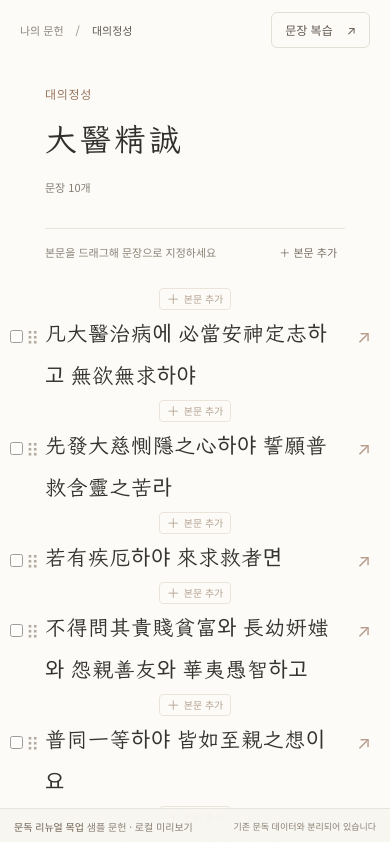
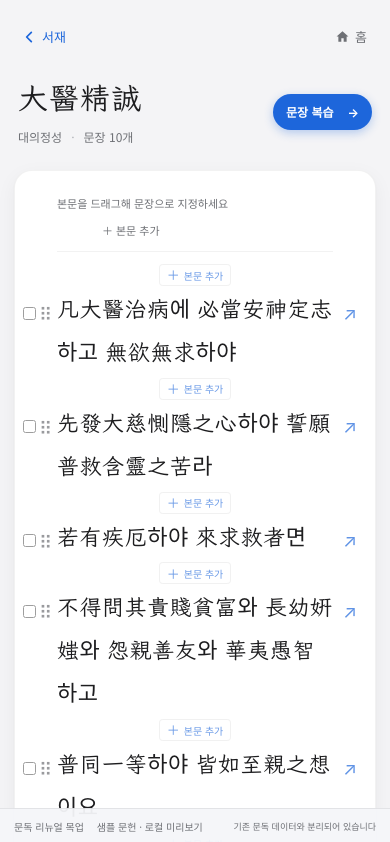
Before and after one commit to river11456/mundok, a website built with Vite: page design/prototypes/sentence-blocks/index.html in a window 390 px wide. Shown: the top 842 px of the page. Built offline with nearby package versions, Linux system fonts and the light colour scheme; a web font is replaced by a local one.

Commit message:
Preserve Mundok visual identity in sentence block prototype

```diff
--- a/design/prototypes/sentence-blocks/main.ts
+++ b/design/prototypes/sentence-blocks/main.ts
@@ -15,7 +15,7 @@ import { acquireEditingSession } from '../../../src/storage/editing-session';
 import { USER_DOCS_KEY, loadUserDocs } from '../../../src/user-docs';
 import { V3_COLLECTIONS_KEY } from '../../../src/collections';
 import { V3_PREFS_KEY, V3_SESSION_KEY } from '../../../src/migrate-v1';
-import { esc } from '../../../src/render-shared';
+import { esc, backBtn, homeBtn } from '../../../src/render-shared';
 import type { CardJSON } from '../../../src/types';
 import { designateRange, insertBlock, mergeBlocks, moveBlock } from './model';
 import daeyi from '../../../catalog/대의정성.json';
@@ -159,25 +159,11 @@ function renderDocument(): void {
   if (!doc) { library(); return; }
   const blocks = doc.levels.sentence ?? [];
   document.body.classList.add('pb-document');
-  app.innerHTML = `<div class="pb-layout">
-    <aside class="pb-sidebar" aria-label="문헌 탐색">
-      <button class="pb-brand" data-pb="library" aria-label="문독 라이브러리"><span class="kai">文讀</span><span>한문 학습 노트</span></button>
-      <button class="pb-library-link" data-pb="library"><span aria-hidden="true">←</span> 라이브러리</button>
-      <div class="pb-sidebar-label">나의 문헌</div>
-      <nav class="pb-doc-list">${DOCS.map(item => `<button data-pb="document" data-id="${esc(item.id)}" ${item.id === doc.id ? 'aria-current="page"' : ''}><span class="pb-doc-icon" aria-hidden="true">▤</span><span>${esc(item.sub || item.title)}</span></button>`).join('')}</nav>
-      <div class="pb-sidebar-bottom"><span class="pb-save-dot"></span>이 기기에 저장됨</div>
-    </aside>
-    <div class="pb-main">
-      <header class="pb-header">
-        <nav class="pb-breadcrumb" aria-label="현재 문헌"><button data-pb="library">나의 문헌</button><span>/</span><span>${esc(doc.sub)}</span></nav>
-        <button class="pb-review" data-pb="review" ${blocks.length ? '' : 'disabled'}>문장 복습 <span aria-hidden="true">↗</span></button>
-      </header>
-      <div class="pb-workspace">
-        <section class="pb-title-row"><div class="pb-document-title"><p class="pb-eyebrow">${esc(doc.sub)}</p><h1>${esc(doc.title)}</h1><p class="pb-subtitle">문장 ${blocks.length}개</p></div></section>
-        <div class="pb-toolbar"><span id="pb-selection-label">본문을 드래그해 문장으로 지정하세요</span><div class="pb-tools"><button class="pb-tool" data-pb="clear" id="pb-clear" hidden>선택 해제</button><button class="pb-tool pb-merge" data-pb="merge" id="pb-merge" hidden>합치기</button><button class="pb-tool pb-undo" data-pb="undo" ${histories.get(doc.id)?.length ? '' : 'disabled'} aria-label="블록 작업 실행 취소" title="실행 취소 (⌘/Ctrl+Z)">↶</button><button class="pb-tool" data-pb="add" data-index="${blocks.length}">＋ 본문 추가</button></div></div>
-        <main class="pb-sheet" aria-label="문헌 본문"><div id="pb-blocks">${blocks.map((card, i) => `${gap(i)}<article class="pb-block" data-block="${esc(card.id)}"><div class="pb-block-tools"><input type="checkbox" class="pb-check" aria-label="${i + 1}번 블록 선택" ${selected.has(card.id) ? 'checked' : ''}><button class="pb-grip" aria-label="${i + 1}번 블록 이동, 방향키로도 이동 가능">⠿</button></div><div class="pb-source">${esc(card.text)}</div><button class="pb-open" data-pb="study" data-id="${esc(card.id)}" aria-label="문장 열기" title="문장 열기">↗</button></article>`).join('')}${gap(blocks.length)}</div><div class="pb-sheet-end">${blocks.length ? '文讀' : '＋ 본문 추가로 첫 문장을 써 보세요'}</div></main>
-      </div>
-    </div>
+  app.innerHTML = `<div class="pb-workspace">
+    <header class="pb-header">${backBtn('서재')} ${homeBtn()}</header>
+    <section class="pb-title-row"><div class="pb-document-title"><h1 class="hanja">${esc(doc.title)}</h1><p>${esc(doc.sub)}<span>·</span>문장 ${blocks.length}개</p></div><button class="btn-primary pb-review" data-pb="review" ${blocks.length ? '' : 'disabled'}>문장 복습 <span aria-hidden="true">→</span></button></section>
+    <main class="pb-sheet" aria-label="문헌 본문"><div class="pb-toolbar"><span id="pb-selection-label">본문을 드래그해 문장으로 지정하세요</span><div class="pb-tools"><button class="pb-tool" data-pb="clear" id="pb-clear" hidden>선택 해제</button><button class="pb-tool pb-merge" data-pb="merge" id="pb-merge" hidden>합치기</button><button class="pb-tool pb-undo" data-pb="undo" ${histories.get(doc.id)?.length ? '' : 'disabled'} aria-label="블록 작업 실행 취소" title="실행 취소 (⌘/Ctrl+Z)">↶</button><button class="pb-tool" data-pb="add" data-index="${blocks.length}">＋ 본문 추가</button></div></div>
+      <div id="pb-blocks">${blocks.map((card, i) => `${gap(i)}<article class="pb-block" data-block="${esc(card.id)}"><div class="pb-block-tools"><input type="checkbox" class="pb-check" aria-label="${i + 1}번 블록 선택" ${selected.has(card.id) ? 'checked' : ''}><button class="pb-grip" aria-label="${i + 1}번 블록 이동, 방향키로도 이동 가능">⠿</button></div><div class="pb-source hanja">${esc(card.text)}</div><button class="pb-open" data-pb="study" data-id="${esc(card.id)}" aria-label="문장 열기" title="문장 열기">↗</button></article>`).join('')}${gap(blocks.length)}</div><div class="pb-sheet-end kai">${blocks.length ? '文讀' : '＋ 본문 추가로 첫 문장을 써 보세요'}</div></main>
   </div>`;
   updateSelectionToolbar();
 }
@@ -254,7 +240,6 @@ function setupPrototype(): void {
       event.stopImmediatePropagation();
       switch (own.dataset.pb) {
         case 'library': library(); break;
-        case 'document': openDocument(own.dataset.id!); break;
         case 'review': if (cards()[0]) openSentence(cards()[0].id, true); break;
         case 'study': openSentence(own.dataset.id!); break;
         case 'add': openAdd(Number(own.dataset.index)); break;
@@ -267,6 +252,7 @@ function setupPrototype(): void {
     if (existing) {
       const action = existing.dataset.action;
       if (action === 'open-doc' || action === 'overlay-ref') { event.stopImmediatePropagation(); openDocument(existing.dataset.arg!); }
+      else if (action === 'nav-back' && document.body.classList.contains('pb-document')) { event.stopImmediatePropagation(); library(); }
       else if (action === 'nav-home') { event.stopImmediatePropagation(); library(); }
       else if (action === 'nav-back' && S.scr === 'study' && !S.navStack.length) { event.stopImmediatePropagation(); openDocument(S.docId!); }
       else if (action === 'resume') { event.stopImmediatePropagation(); openDocument(S.docId ?? DOCS[0].id); }
--- a/design/prototypes/sentence-blocks/prototype.css
+++ b/design/prototypes/sentence-blocks/prototype.css
@@ -1,107 +1,79 @@
 @source "./main.ts";
 
-/* Prototype-only palette; production tokens remain unchanged. */
-body { --accent: #ad6953; --accent-deep: #934c38; --accent-deeper: #783e2e; padding-bottom: 48px; }
-body.pb-document { display: block; padding: 0 0 36px; background: #fcfbf8; color: #35332f; }
+/* Keep production colors, font classes and shared navigation controls. */
+body { padding-bottom: 48px; }
+body.pb-document { display: block; padding: 28px 32px 68px; background: var(--bg); color: var(--ink); }
 body.pb-document #app { display: block; }
-.pb-layout { min-height: calc(100dvh - 36px); }
-.pb-sidebar { position: fixed; inset: 0 auto 36px 0; width: 212px; padding: 38px 18px 24px; background: #f2f0eb; border-right: 1px solid #e9e6df; display: flex; flex-direction: column; }
-.pb-brand { display: flex; flex-direction: column; align-items: flex-start; gap: 12px; padding: 0 14px; text-align: left; }
-.pb-brand .kai { font-size: 30px; letter-spacing: 5px; }
-.pb-brand>span:last-child { color: #77736c; font-size: 10px; letter-spacing: -.1px; }
-.pb-library-link { display: flex; gap: 10px; align-items: center; padding: 10px 14px; margin-top: 44px; color: #625e57; text-align: left; font-size: 12px; border-radius: 6px; }
-.pb-library-link:hover { background: #e9e6de; }
-.pb-sidebar-label { padding: 32px 14px 12px; color: #827c73; font-size: 10px; letter-spacing: .08em; }
-.pb-doc-list { display: flex; flex-direction: column; flex: 1; min-height: 0; overflow-y: auto; gap: 5px; }
-.pb-doc-list button { flex-shrink: 0; display: flex; align-items: center; gap: 10px; padding: 11px 13px; text-align: left; color: #6d685f; border-radius: 6px; font-size: 13px; }
-.pb-doc-list button:hover { background: #eae7e0; }
-.pb-doc-list button[aria-current] { color: #8b4835; background: #e9e2d8; font-weight: 550; }
-.pb-doc-icon { font-size: 17px; opacity: .7; }
-.pb-sidebar-bottom { margin-top: auto; padding: 20px 14px 0; display: flex; gap: 7px; align-items: center; font-size: 10px; color: #827c73; }
-.pb-save-dot { width: 4px; height: 4px; background: #7b8d70; border-radius: 50%; }
-.pb-main { margin-left: 212px; }
-.pb-header { height: 68px; padding: 0 36px; display: flex; align-items: center; justify-content: space-between; gap: 20px; }
-.pb-breadcrumb { display: flex; align-items: center; gap: 12px; font-size: 11px; color: #8a847b; }
-.pb-breadcrumb span:last-child { color: #5e5951; }
-.pb-breadcrumb button:hover { color: var(--accent-deep); }
-.pb-review { display: flex; align-items: center; gap: 14px; font-size: 12px; color: #62584e; padding: 8px 13px; border: 1px solid #e4dfd6; border-radius: 6px; background: #fcfbf8; }
-.pb-review:hover:not(:disabled) { color: var(--accent-deep); border-color: #bba596; background: #f5f1e9; }
+.pb-workspace { width: 100%; max-width: 960px; margin: 0 auto; }
+.pb-header { display: flex; align-items: center; justify-content: space-between; gap: 16px; }
+.pb-title-row { display: flex; align-items: center; justify-content: space-between; gap: 24px; padding: 34px 8px 26px; }
+.pb-document-title h1 { font-size: 38px; letter-spacing: .035em; line-height: 1.4; }
+.pb-document-title p { color: var(--sub); font-size: 12px; margin-top: 8px; }
+.pb-document-title p span { margin: 0 9px; color: var(--faint); }
+.pb-review { display: flex; align-items: center; gap: 14px; white-space: nowrap; }
 .pb-review:disabled { opacity: .4; }
-.pb-workspace { width: min(100%, 832px); margin: 0 auto; padding: 42px 64px 70px; }
-.pb-title-row { padding: 0 0 32px; }
-.pb-eyebrow { color: #98745d; font-size: 12px; letter-spacing: .06em; margin-bottom: 13px; }
-.pb-document-title h1 { font-family: 'Noto Serif TC', 'LXGW WenKai TC', serif; font-size: 38px; font-weight: 500; letter-spacing: .08em; line-height: 1.5; color: #302f2b; }
-.pb-subtitle { color: #827c73; font-size: 11px; margin-top: 15px; }
-.pb-subtitle span { margin: 0 9px; color: #b2a99b; }
-.pb-toolbar { min-height: 48px; border-top: 1px solid #e8e4dc; display: flex; align-items: center; justify-content: space-between; gap: 12px; margin-bottom: 14px; }
-#pb-selection-label { color: #8a8276; font-size: 11px; }
+.pb-sheet { background: var(--surface); border: 1px solid var(--line-soft); border-radius: 24px; box-shadow: var(--shadow); padding: 22px 64px 40px; }
+.pb-toolbar { min-height: 48px; border-bottom: 1px solid var(--line-soft); display: flex; align-items: center; justify-content: space-between; gap: 12px; margin-bottom: 14px; }
+#pb-selection-label { color: var(--sub); font-size: 11px; }
 .pb-tools { display: flex; gap: 5px; align-items: center; }
-.pb-tool { padding: 6px 8px; color: #796f62; font-size: 11px; border-radius: 5px; white-space: nowrap; }
-.pb-tool:hover:not(:disabled) { background: #eee8dd; color: var(--accent-deep); }
+.pb-tool { padding: 6px 8px; color: var(--sub); font-size: 11px; border-radius: 5px; white-space: nowrap; }
+.pb-tool:hover:not(:disabled) { background: var(--bg); color: var(--accent-deep); }
 .pb-tool:disabled { opacity: .35; cursor: default; }
 .pb-undo { font-size: 19px; line-height: 18px; }
 .pb-undo:disabled { visibility: hidden; }
-.pb-merge { background: #eee5d8; color: var(--accent-deep); }
-.pb-sheet { padding: 0; }
+.pb-merge { background: #edf4ff; color: var(--accent-deep); }
 .pb-block { position: relative; padding: 5px 0; border-radius: 4px; transition: background .14s; }
-.pb-block:hover,.pb-block:focus-within { background: #f3f0e9; }
-.pb-block.pb-selected { background: #eee5d7; box-shadow: -3px 0 #a86a50; }
-.pb-source { font-family: 'Noto Serif TC', 'LXGW WenKai TC', 'Pretendard Variable', serif; font-size: 22px; font-weight: 400; line-height: 2.15; letter-spacing: .025em; white-space: pre-wrap; overflow-wrap: anywhere; cursor: text; user-select: text; }
-.pb-source::selection { background: #e4cdb0; }
-.pb-block-tools { position: absolute; left: -43px; top: 15px; display: flex; align-items: center; gap: 4px; color: #958a7a; opacity: 0; }
+.pb-block:hover,.pb-block:focus-within { background: #f7f8fa; }
+.pb-block.pb-selected { background: #edf4ff; box-shadow: -3px 0 var(--accent); }
+.pb-source { font-size: 25px; font-weight: 400; line-height: 2; letter-spacing: .025em; white-space: pre-wrap; overflow-wrap: anywhere; cursor: text; user-select: text; }
+.pb-source::selection { background: #c8ddff; }
+.pb-block-tools { position: absolute; left: -43px; top: 15px; display: flex; align-items: center; gap: 4px; color: var(--sub); opacity: 0; }
 .pb-block:hover .pb-block-tools,.pb-block:focus-within .pb-block-tools,.pb-selected .pb-block-tools { opacity: 1; }
 .pb-check { width: 13px; height: 13px; accent-color: var(--accent-deep); cursor: pointer; }
 .pb-grip { cursor: grab; font-size: 18px; line-height: 24px; padding: 0 2px; touch-action: none; user-select: none; }
 .pb-grip:active { cursor: grabbing; }
-.pb-open { position: absolute; right: -32px; top: 14px; width: 26px; height: 26px; border-radius: 5px; color: #98745d; font-size: 18px; opacity: 0; }
-.pb-open:hover { background: #e9e2d7; }
+.pb-open { position: absolute; right: -32px; top: 14px; width: 26px; height: 26px; border-radius: 5px; color: var(--accent-deep); font-size: 18px; opacity: 0; }
+.pb-open:hover { background: var(--bg); }
 .pb-block:hover .pb-open,.pb-block:focus-within .pb-open { opacity: 1; }
 .pb-gap { height: 18px; position: relative; display: flex; align-items: center; justify-content: center; }
-.pb-gap::before { content: ''; position: absolute; inset-inline: 0; height: 1px; background: #dfceba; opacity: 0; }
-.pb-insert { display: flex; align-items: center; gap: 4px; position: relative; z-index: 1; background: #fcfbf8; color: #93755b; font-size: 13px; border: 1px solid #e3d9cb; border-radius: 4px; padding: 0 7px; height: 22px; opacity: 0; }
+.pb-gap::before { content: ''; position: absolute; inset-inline: 0; height: 1px; background: #c7dafa; opacity: 0; }
+.pb-insert { display: flex; align-items: center; gap: 4px; position: relative; z-index: 1; background: var(--surface); color: var(--accent-deep); font-size: 13px; border: 1px solid var(--line); border-radius: 4px; padding: 0 7px; height: 22px; opacity: 0; }
 .pb-insert-label { font-size: 10px; }
 .pb-gap:hover::before,.pb-gap:focus-within::before,.pb-gap:hover .pb-insert,.pb-gap:focus-within .pb-insert { opacity: 1; }
 .pb-drop { position: absolute; height: 2px; background: var(--accent); inset-inline: 0; z-index: 5; pointer-events: none; }
 .pb-dragging { opacity: .3; }
-.pb-sheet-end { color: #b6ad9f; font-family: 'Noto Serif TC',serif; font-size: 13px; letter-spacing: 5px; text-align: center; margin-top: 54px; }
-.pb-preview-bar { position: fixed; bottom: 0; inset-inline: 0; z-index: 40; display: flex; justify-content: space-between; align-items: center; gap: 16px; min-height: 36px; padding: 8px 22px; border-top: 1px solid #e9e5de; background: #f8f6f1f2; font-size: 10px; color: #8a8175; }
-.pb-preview-bar b { color: #6f6253; font-weight: 500; margin-right: 10px; }
+.pb-sheet-end { color: var(--faint); font-size: 13px; letter-spacing: 5px; text-align: center; margin-top: 54px; }
+.pb-preview-bar { position: fixed; bottom: 0; inset-inline: 0; z-index: 40; display: flex; justify-content: space-between; align-items: center; gap: 16px; min-height: 36px; padding: 8px 22px; border-top: 1px solid var(--line); background: #f5f6f9f2; font-size: 10px; color: var(--sub); }
+.pb-preview-bar b { color: var(--sub); font-weight: 500; margin-right: 10px; }
 #pb-status { text-align: right; }
 body.pb-document #sh-fab,body.pb-document>button[aria-label="사용법 보기"] { display: none; }
-.pb-selection { position: fixed; z-index: 50; display: flex; align-items: center; gap: 3px; padding: 4px; border: 1px solid #e1d7c8; border-radius: 8px; background: #fffdfa; box-shadow: 0 5px 22px #3e30251a; }
+.pb-selection { position: fixed; z-index: 50; display: flex; align-items: center; gap: 3px; padding: 4px; border: 1px solid var(--line); border-radius: 8px; background: var(--surface); box-shadow: 0 5px 22px #172b481a; }
 .pb-selection[hidden] { display: none; }
-.pb-selection .btn-primary { padding: 8px 13px; border-radius: 5px; box-shadow: none; font-size: 12px; }
-.pb-selection button:last-child { width: 28px; height: 28px; color: #8a8175; border-radius: 5px; }
-.pb-selection button:last-child:hover { background: #f0ebe3; }
-.pb-add-dialog { margin: auto; border: 1px solid #e8e0d5; border-radius: 12px; padding: 28px; width: min(540px, calc(100vw - 36px)); box-shadow: 0 20px 60px #342a2326; color: #35332f; background: #fcfbf8; }
-.pb-add-dialog::backdrop { background: #302a2538; backdrop-filter: blur(3px); }
+.pb-selection .btn-primary { padding: 8px 13px; box-shadow: none; font-size: 12px; }
+.pb-selection button:last-child { width: 28px; height: 28px; color: var(--sub); border-radius: 5px; }
+.pb-selection button:last-child:hover { background: var(--bg); }
+.pb-add-dialog { margin: auto; border: 1px solid var(--line); border-radius: 22px; padding: 28px; width: min(540px, calc(100vw - 36px)); box-shadow: 0 20px 60px #172b4826; color: var(--ink); background: var(--surface); }
+.pb-add-dialog::backdrop { background: #151e3538; backdrop-filter: blur(3px); }
 .pb-add-head { display: flex; justify-content: space-between; align-items: center; margin-bottom: 22px; }
 .pb-add-head h2 { font-size: 18px; font-weight: 600; }
-.pb-add-head button { width: 28px; height: 28px; color: #8a8175; }
-.pb-add-dialog label { display: block; font-size: 12px; color: #796f62; margin-bottom: 8px; }
-.pb-add-dialog textarea { width: 100%; border: 1px solid #dcd3c5; border-radius: 6px; background: #fffdfa; padding: 14px; font-size: 19px; line-height: 1.8; resize: vertical; }
+.pb-add-head button { width: 28px; height: 28px; color: var(--sub); }
+.pb-add-dialog label { display: block; font-size: 12px; color: var(--sub); margin-bottom: 8px; }
+.pb-add-dialog textarea { width: 100%; border: 1px solid var(--line); border-radius: 6px; background: var(--surface); padding: 14px; font-size: 19px; line-height: 1.8; resize: vertical; }
 .pb-add-foot { display: flex; justify-content: flex-end; margin-top: 22px; }
-.pb-add-foot .btn-primary { border-radius: 6px; box-shadow: none; }
+.pb-add-foot .btn-primary { box-shadow: none; }
 .pb-error { max-width: 600px; line-height: 1.8; margin: auto; padding: 32px; }
 .pb-error h1 { font-size: 22px; margin-bottom: 15px; }
-@media(max-width:1050px) {
-  .pb-sidebar { width: 184px; padding-inline: 12px; }
-  .pb-main { margin-left: 184px; }
-  .pb-workspace { padding: 32px 52px 60px; }
-  .pb-header { padding-inline: 26px; }
-}
-@media(max-width:760px) {
-  .pb-sidebar { display: none; }
-  .pb-main { margin-left: 0; }
-  .pb-header { height: 60px; padding-inline: 20px; }
-  .pb-workspace { padding: 25px 45px 60px; }
-  .pb-document-title h1 { font-size: 32px; }
-  .pb-source { font-size: 21px; line-height: 2; }
-  .pb-toolbar { flex-wrap: wrap; padding-block: 8px; gap: 4px; }
-  .pb-block-tools { left: -35px; gap: 1px; }
+@media(max-width:700px) {
+  body.pb-document { padding: 20px 14px 60px; }
+  .pb-title-row { padding: 24px 4px; gap: 12px; }
+  .pb-document-title h1 { font-size: 30px; }
+  .pb-review { padding: 9px 13px; font-size: 12px; }
+  .pb-sheet { padding: 18px 42px 30px; border-radius: 18px; }
+  .pb-source { font-size: 22px; line-height: 1.95; }
+  .pb-toolbar { flex-wrap: wrap; padding-block: 6px; gap: 4px; }
+  .pb-block-tools { left: -34px; gap: 1px; }
+  .pb-open { right: -30px; }
   .pb-preview-bar { padding: 7px 14px; }
-  .pb-preview-bar>span:first-child { white-space: nowrap; }
-  .pb-preview-bar>span:first-child b { margin: 0; }
   #pb-status { max-width: 48%; font-size: 9px; }
 }
 @media(hover:none) {
```
Also changed, not shown: DESIGN.md (+1 -1 lines), design/prototypes/sentence-blocks/README.md.
